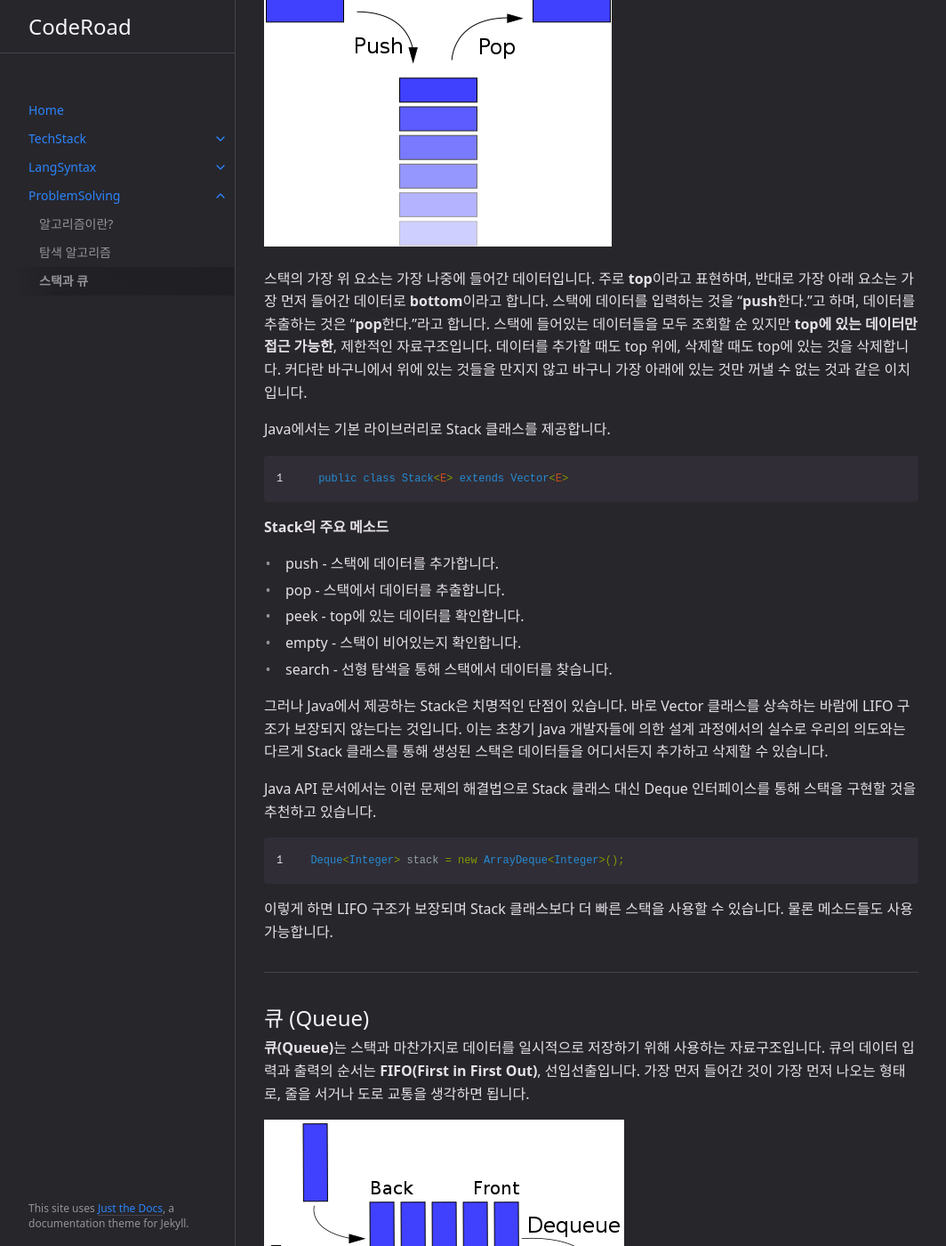
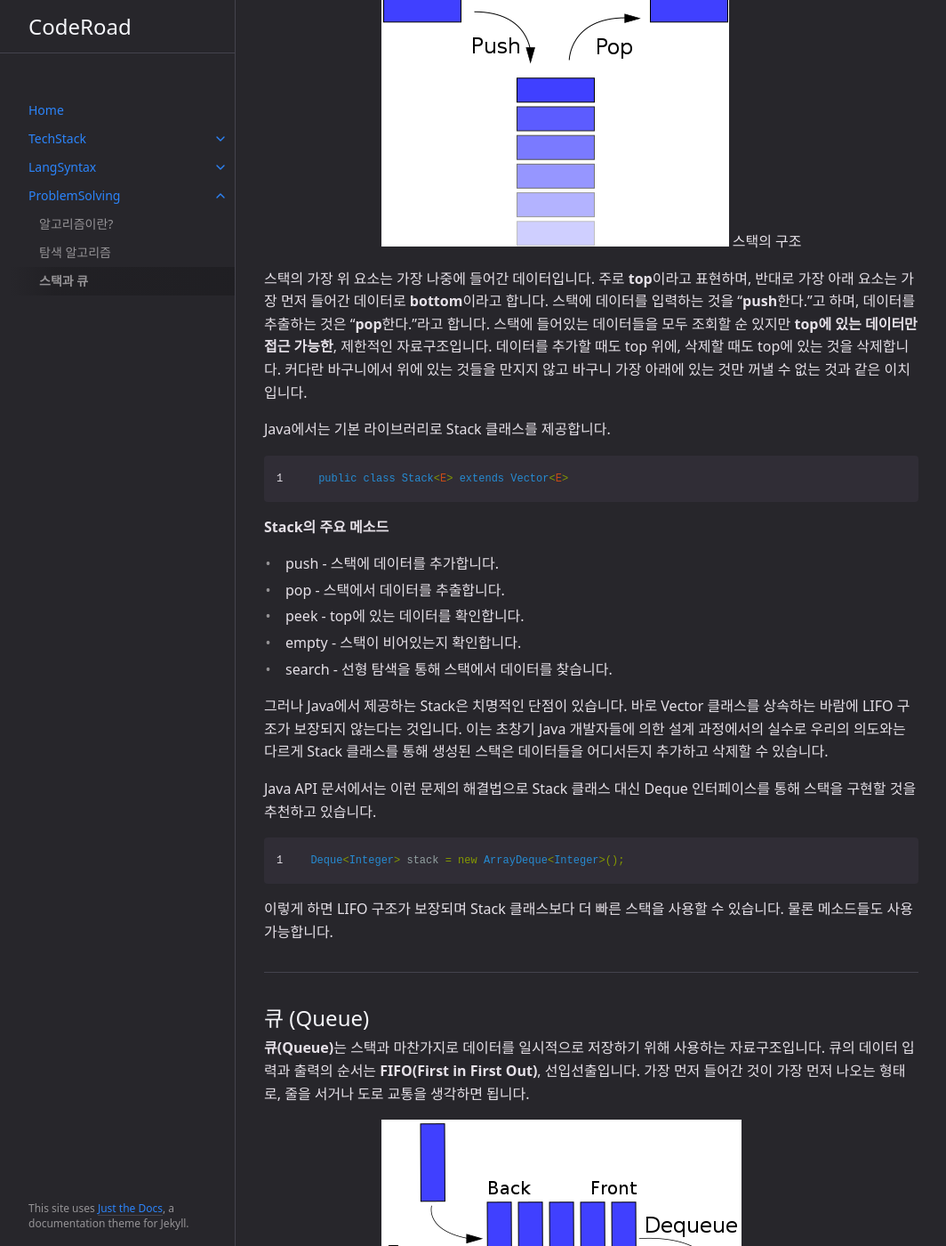
Before and after one commit to hangillee/hangillee.github.io, a Jekyll site: the page built from docs/ProblemSolving/stackqueue.md, in a window 1280 px wide and 1400 px high, scrolled down 402 px. Shown: the whole window at 89% size, without its empty margins (107-1171 px from the left). Built offline with Jekyll 4.4.1, drawn with Linux system fonts in a browser that asks for light colours.

Commit message:
CHORE Edit photo alignment

```diff
--- a/docs/ProblemSolving/stackqueue.md
+++ b/docs/ProblemSolving/stackqueue.md
@@ -19,7 +19,10 @@ permalink: docs/problemsolving/stackqueue
 ## 스택 (Stack)
 **스택(Stack)**은 데이터를 일시적으로 저장하기 위해 사용하는 자료구조입니다. 스택의 데이터 입력과 출력의 순서는 **LIFO(Last In First Out)**, 후입선출입니다. 가장 먼저 들어간 것이 가장 나중에 나오는 형태로, 바구니에 물건을 담을 때를 생각하면 됩니다.
 
-![스택의 구조](/docs/images/Stack.png "스택의 구조")
+<p align="center">
+  <img src="/docs/images/Stack.png" alt="스택의 구조"/>
+  스택의 구조
+</p>
 
 스택의 가장 위 요소는 가장 나중에 들어간 데이터입니다. 주로 **top**이라고 표현하며, 반대로 가장 아래 요소는 가장 먼저 들어간 데이터로 **bottom**이라고 합니다. 스택에 데이터를 입력하는 것을 "**push**한다."고 하며, 데이터를 추출하는 것은 "**pop**한다."라고 합니다. 스택에 들어있는 데이터들을 모두 조회할 순 있지만 **top에 있는 데이터만 접근 가능한**, 제한적인 자료구조입니다. 데이터를 추가할 때도 top 위에, 삭제할 때도 top에 있는 것을 삭제합니다. 커다란 바구니에서 위에 있는 것들을 만지지 않고 바구니 가장 아래에 있는 것만 꺼낼 수 없는 것과 같은 이치입니다.
 
@@ -51,7 +54,10 @@ Deque<Integer> stack = new ArrayDeque<Integer>();
 ## 큐 (Queue)
 **큐(Queue)**는 스택과 마찬가지로 데이터를 일시적으로 저장하기 위해 사용하는 자료구조입니다. 큐의 데이터 입력과 출력의 순서는 **FIFO(First in First Out)**, 선입선출입니다. 가장 먼저 들어간 것이 가장 먼저 나오는 형태로, 줄을 서거나 도로 교통을 생각하면 됩니다.
 
-![큐의 구조](/docs/images/Queue.png "큐의 구조")
+<p align="center">
+  <img src="/docs/images/Queue.png" alt="큐의 구조"/>
+  큐의 구조
+</p>
 
 큐의 가장 앞 요소는 가장 먼저 들어간 데이터입니다. 주로 **front**라고 하며, 가장 뒤에 있는 요소는 제일 나중에 들어간 데이터로 **rear**라고 합니다. 큐에 데이터를 입력하는 것을 "**enqueue**한다.", 데이터를 추출하는 것은 "**dequeue**한다."라고 합니다. 큐는 선입선출 구조이기 때문에 배열 등을 이용해 구현할 때 데이터 추출 시 큐 안의 모든 요소를 이동해야합니다. 이 작업은 시간 복잡도가 $O(n)이나 되기 때문에 큐의 크기가 커질 수록 비효율적입니다. 따라서 보통 큐를 구현할 때는 **Ring Buffer** 자료구조를 이용해 구현합니다. Ring Buffer는 배열의 앞과 끝이 연결되어있다고 보는 자료구조로, 실제 물리적 구조가 원형은 아니지만 배열의 크기에 구애받지 않고 계속해서 값을 추가할 수 있습니다.
 
```
